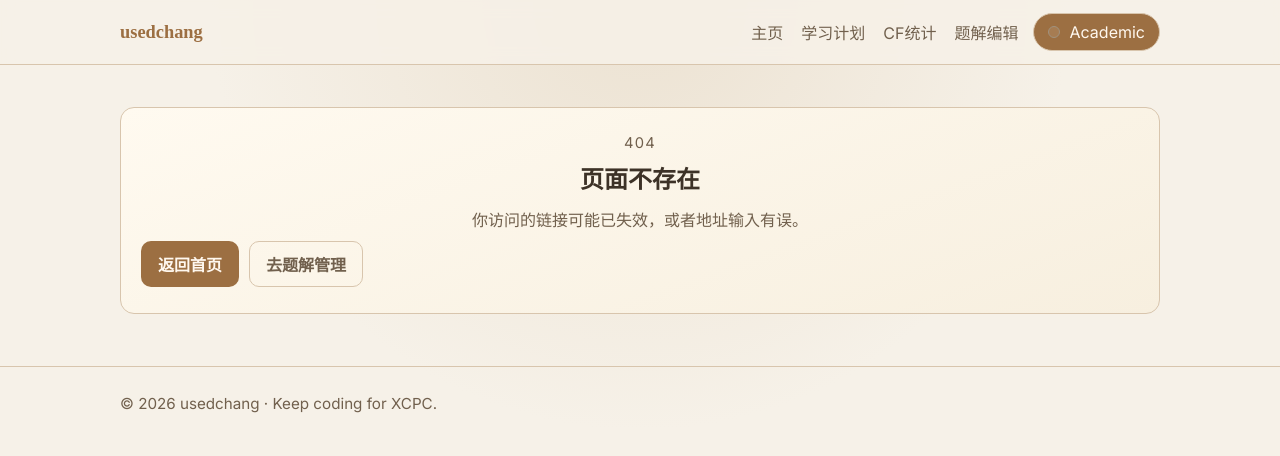
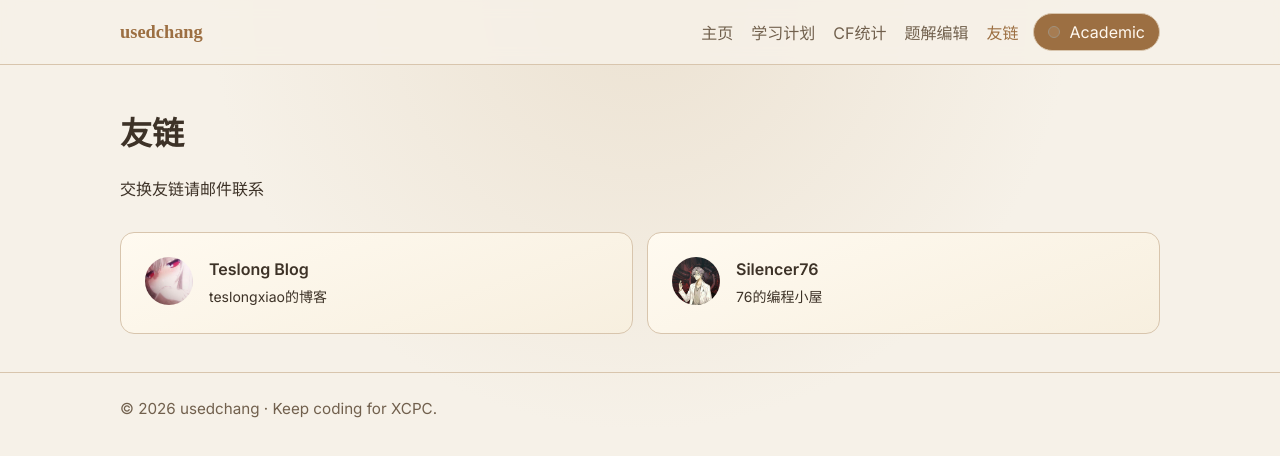
Before and after one commit to usedchang/usedchang-wiki, a Vue app in the folder vue-app/: page /friends in a window 1280 px wide. Before the commit this address led to /404. Shown: the top 456 px of the page. Built offline with nearby package versions, Linux system fonts and the light colour scheme.

Commit message:
Add friends page

```diff
--- a/vue-app/src/App.vue
+++ b/vue-app/src/App.vue
@@ -78,6 +78,7 @@ onErrorCaptured((error) => {
           <li><RouterLink to="/study-plan">学习计划</RouterLink></li>
           <li><RouterLink to="/cf-daily">CF统计</RouterLink></li>
           <li><RouterLink to="/solutions">题解编辑</RouterLink></li>
+          <li><RouterLink to="/friends">友链</RouterLink></li>
         </ul>
         <div class="theme-switcher" ref="themeSwitcherRef">
           <button
--- a/vue-app/src/router/index.js
+++ b/vue-app/src/router/index.js
@@ -6,6 +6,7 @@ import SolutionEditorView from "../views/SolutionEditorView.vue";
 import SolutionListView from "../views/SolutionListView.vue";
 import SolutionReadView from "../views/SolutionReadView.vue";
 import NotFoundView from "../views/NotFoundView.vue";
+import FriendsView from "../views/FriendsView.vue";
 
 const router = createRouter({
   history: createWebHistory(),
@@ -16,6 +17,7 @@ const router = createRouter({
     { path: "/solutions", name: "solutions", component: SolutionListView },
     { path: "/solutions/:id", name: "solution-editor", component: SolutionEditorView },
     { path: "/posts/:id", name: "solution-read", component: SolutionReadView },
+    { path: "/friends", name: "friends", component: FriendsView },
     { path: "/404", name: "not-found", component: NotFoundView },
     { path: "/:pathMatch(.*)*", redirect: "/404" },
   ],
--- /dev/null
+++ b/vue-app/src/views/FriendsView.vue
@@ -0,0 +1,95 @@
+<script setup>
+const friends = [
+  {
+    name: "Teslong Blog",
+    url: "https://www.teslongxiao.cn/",
+    description: "teslongxiao的博客",
+    avatar: "/images/xzl.jpg"
+  },
+  {
+    name: "Silencer76",
+    url: "http://www.silencer76.com/",
+    description: "76的编程小屋",
+    avatar: "/images/Silencer76.jpg"
+  }
+];
+</script>
+
+<template>
+  <main class="container section">
+    <h1>友链</h1>
+    <p class="section-desc">交换友链请邮件联系</p>
+
+    <div class="card-grid">
+      <a
+        v-for="friend in friends"
+        :key="friend.url"
+        :href="friend.url"
+        target="_blank"
+        rel="noopener noreferrer"
+        class="card friend-card"
+      >
+        <div class="friend-avatar">
+          <img v-if="friend.avatar" :src="friend.avatar" :alt="friend.name" />
+          <span v-else class="avatar-placeholder">{{ friend.name.charAt(0) }}</span>
+        </div>
+        <div class="friend-info">
+          <h3>{{ friend.name }}</h3>
+          <p>{{ friend.description }}</p>
+        </div>
+      </a>
+    </div>
+  </main>
+</template>
+
+<style scoped>
+.section-desc {
+  color: var(--text-secondary);
+  margin-bottom: 2rem;
+}
+
+.friend-card {
+  display: flex;
+  align-items: center;
+  gap: 1rem;
+  padding: 1.5rem;
+  text-decoration: none;
+  transition: transform 0.2s, box-shadow 0.2s;
+}
+
+.friend-card:hover {
+  transform: translateY(-2px);
+}
+
+.friend-avatar {
+  flex-shrink: 0;
+}
+
+.friend-avatar img,
+.avatar-placeholder {
+  width: 48px;
+  height: 48px;
+  border-radius: 50%;
+}
+
+.avatar-placeholder {
+  display: flex;
+  align-items: center;
+  justify-content: center;
+  background: var(--primary);
+  color: white;
+  font-weight: bold;
+  font-size: 1.25rem;
+}
+
+.friend-info h3 {
+  margin: 0 0 0.25rem;
+  font-size: 1rem;
+}
+
+.friend-info p {
+  margin: 0;
+  color: var(--text-secondary);
+  font-size: 0.875rem;
+}
+</style>
```
Also changed, not shown: vue-app/public/images/Silencer76.jpg (added), vue-app/public/images/xzl.jpg (added).
